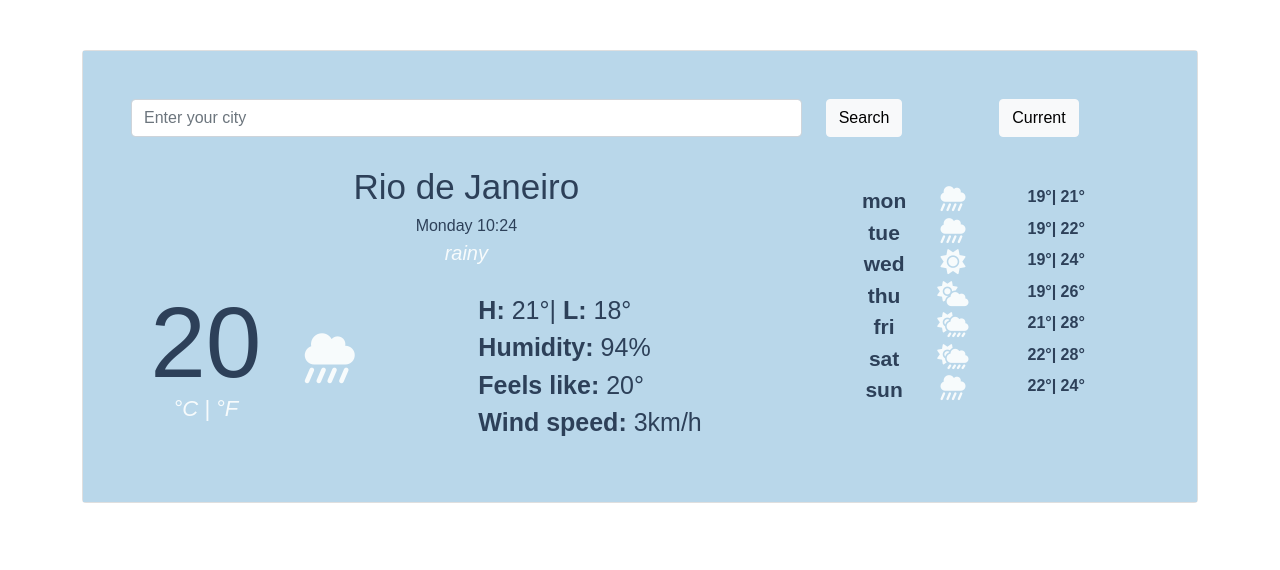
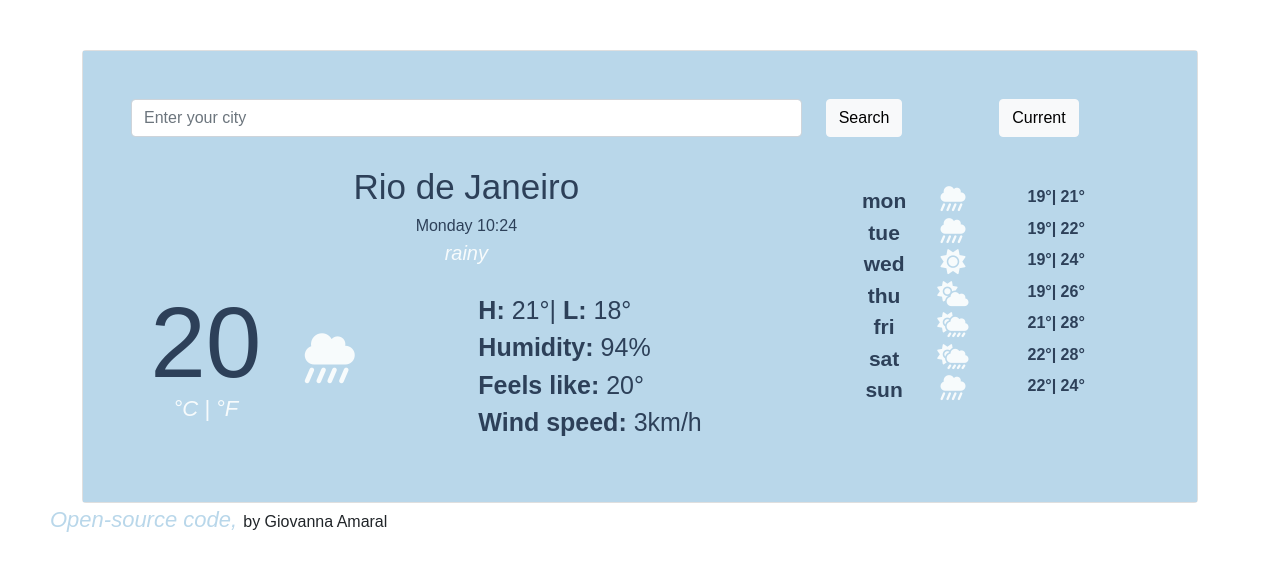
Before and after one commit to giovannamaral/weatherapp, a plain HTML site: page index.html in a window 1280 px wide. Drawn offline with nearby package versions, Linux system fonts and the light colour scheme; a web font is replaced by a local one.

Commit message:
Added a link to GitHub repository

```diff
--- a/index.html
+++ b/index.html
@@ -178,6 +178,12 @@
         </div>
       </div>
     </div>
+    <div>
+      <a class="id" href="https://github.com/giovannamaral/weatherapp">
+        Open-source code,
+      </a>
+      by Giovanna Amaral
+    </div>
     <script src="src/index.js"></script>
   </body>
 </html>
--- a/src/style.css
+++ b/src/style.css
@@ -61,3 +61,7 @@ a:hover {
 .week-forecast {
   font-size: 21px;
 }
+
+.id {
+  color: #b9d7ea;
+}
```
